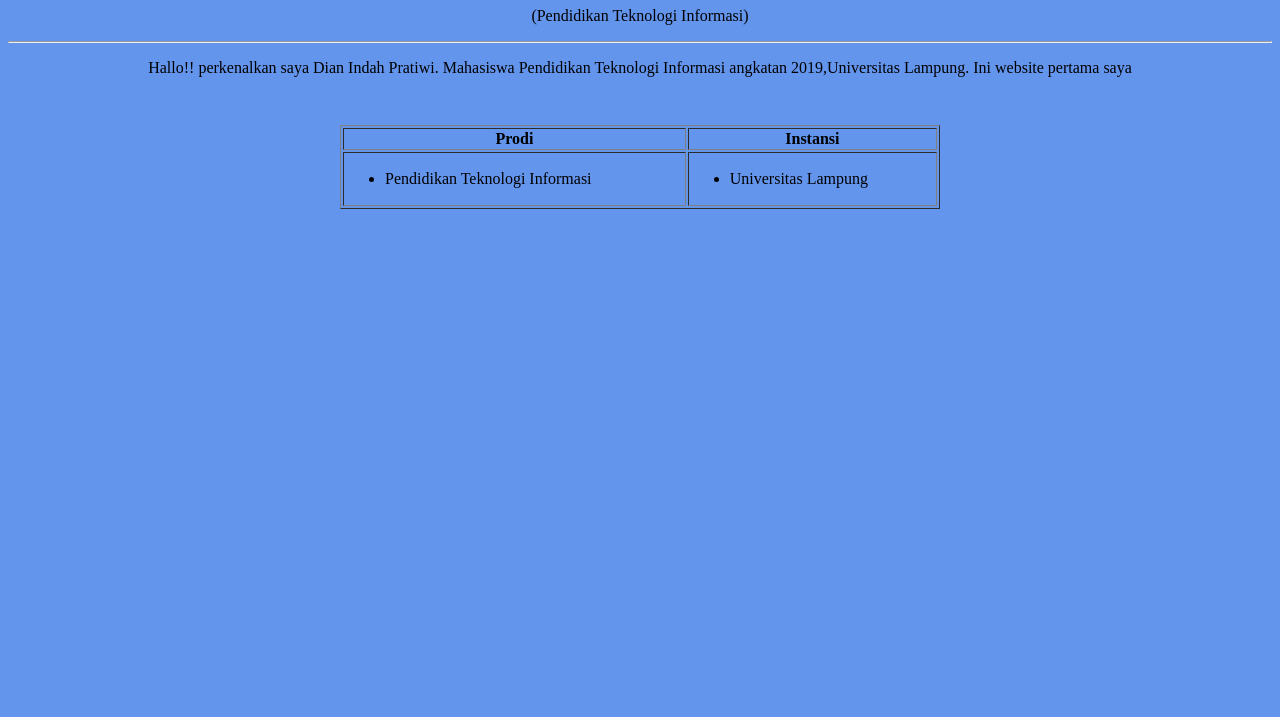
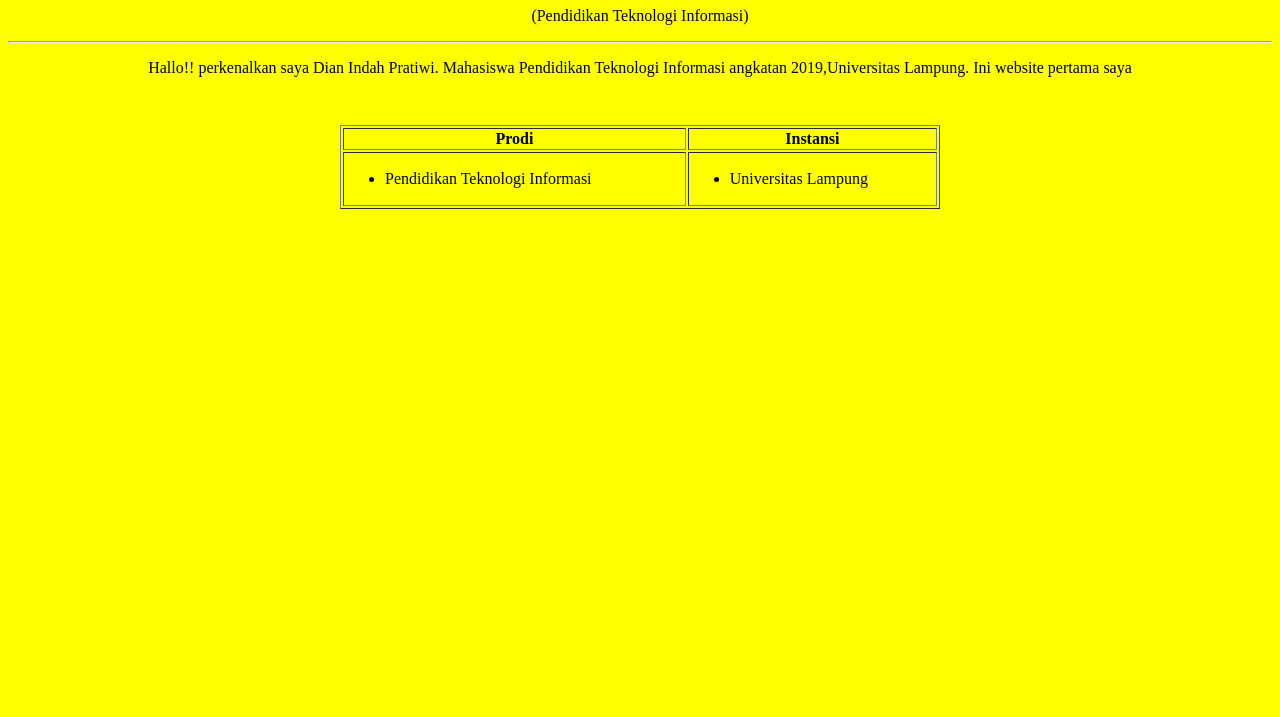
Before and after one commit to dianindahpratiwi/belajarossl, a plain HTML site: page index.html in a window 1280 px wide. Shown: the part 83-800 px from the top of the page. Drawn offline with Linux system fonts and the light colour scheme.

Commit message:
Update index.html

```diff
--- a/index.html
+++ b/index.html
@@ -5,7 +5,7 @@
     <meta name="viewport" content="width=device-width, initial-scale=1.0">
     <title>Belajar OSS Lanjut</title>
 </head>
-  <body bgcolor="#6495ed">
+  <body bgcolor="#FFFFoo">
 <body>
     <hr />
     <header style="text-align: center;">
```
